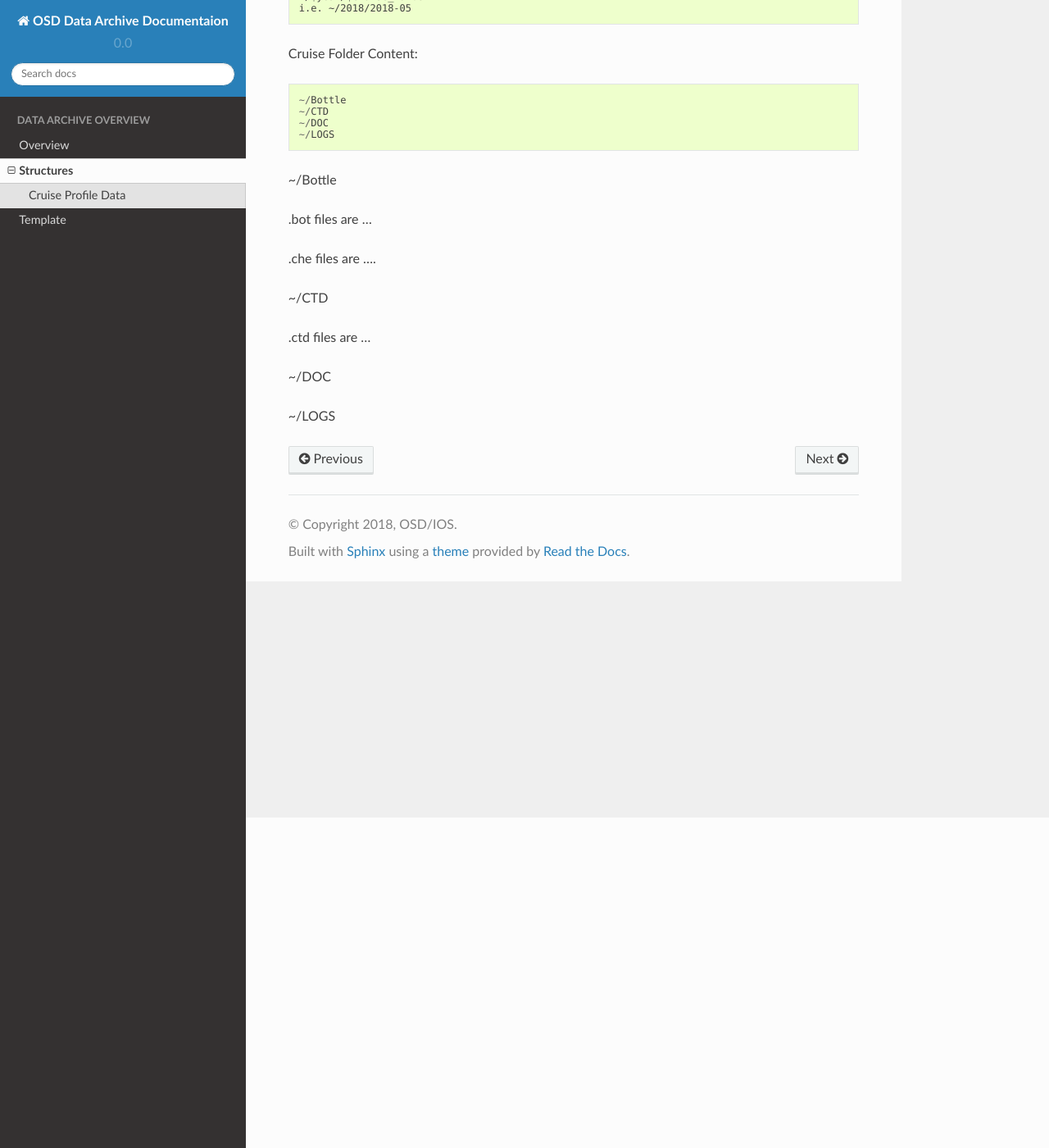
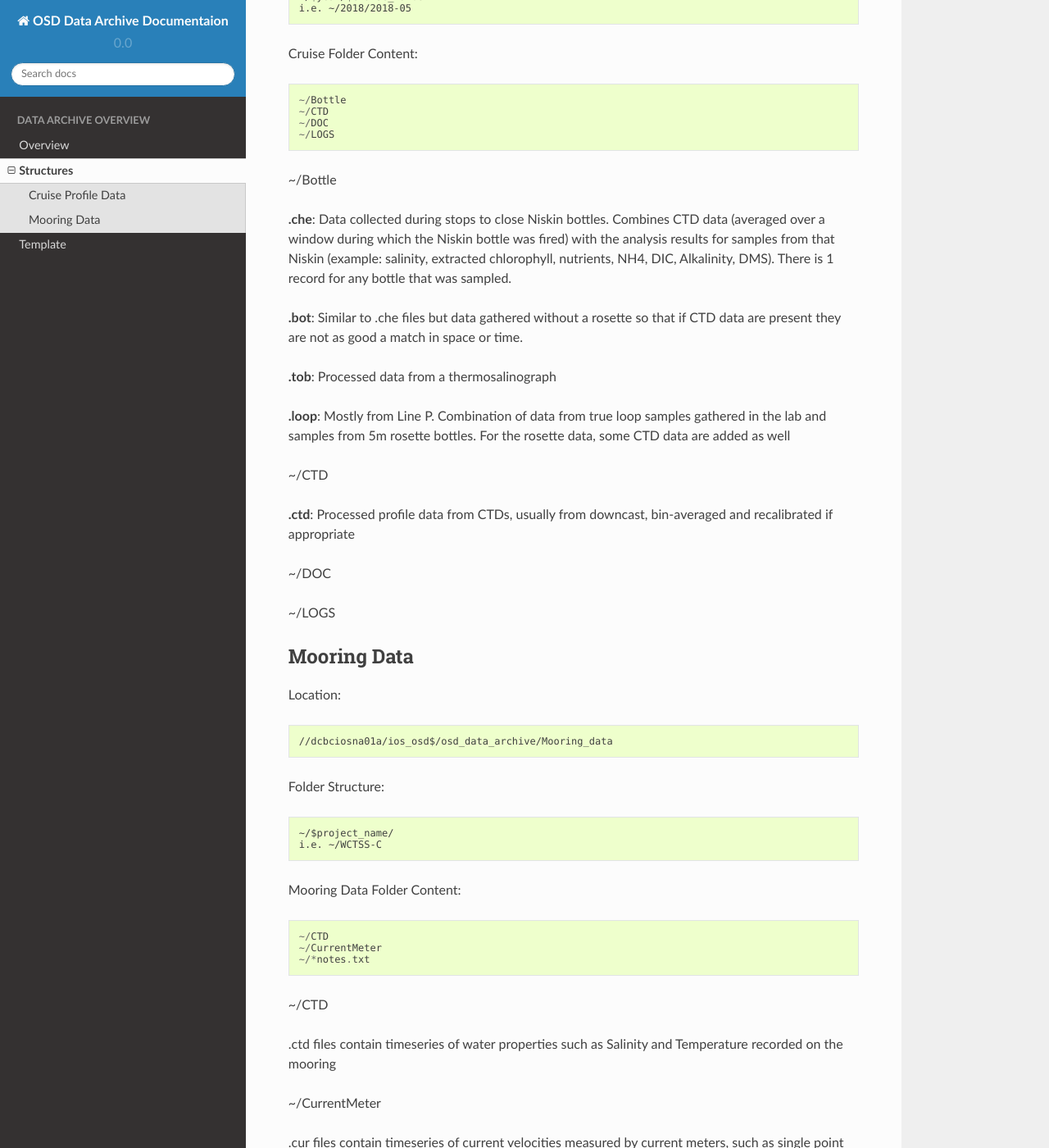
Before and after one commit to onedwd/ios_data, a Sphinx documentation site: the page built from source/structure.rst, in a window 1280 px wide and 1400 px high, scrolled down 403 px. Shown: the whole window at 82% size. Built offline with Sphinx 7.4.7 and the Read the Docs theme 2.0.0, drawn with Linux system fonts in a browser that asks for light colours; some of the changed text lies outside the part shown.

Commit message:
updated structures

```diff
--- a/source/overview.rst
+++ b/source/overview.rst
@@ -10,11 +10,11 @@ The shared drive mounting location is::
 
 The most accessed data are:
 
-Cruise profile data (Water profile data from oceanographic missions) are located at::
+ :ref:`cruise-data-label` (water profile data from oceanographic missions) are located at::
 
 	 //dcbciosna01a/ios_osd$/osd_data_archive/Cruise_data
 
-Mooring data (Data collected from sub-surface moorings) are located at::
+ :ref:`mooring-data-label` (data collected from sub-surface moorings) are located at::
 
 	//dcbciosna01a/ios_osd$/osd_data_archive/Mooring_data
 
--- a/source/structure.rst
+++ b/source/structure.rst
@@ -2,8 +2,10 @@
 Structures
 ============
 
+.. _cruise-data-label:
+
 Cruise Profile Data
--------------
+---------------------
 
 - Location::
 
@@ -23,13 +25,50 @@ Cruise Profile Data
 
   - ~/Bottle
 
-    .bot files are ...
+    **.che**: Data collected during stops to close Niskin bottles. Combines CTD data (averaged over a window during which the Niskin bottle was fired) with the analysis results for samples from that Niskin (example: salinity, extracted chlorophyll, nutrients, NH4, DIC, Alkalinity, DMS). There is 1 record for any bottle that was sampled.
 
-    .che files are ....
+    **.bot**: Similar to .che files but data gathered without a rosette so that if CTD data are present they are not as good a match in space or time.
+
+    **.tob**: Processed data from a thermosalinograph
+
+    **.loop**: Mostly from Line P. Combination of data from true loop samples gathered in the lab and samples from 5m rosette bottles. For the rosette data, some CTD data are added as well
 
   - ~/CTD
 
-    .ctd files are ...
+    **.ctd**: Processed profile data from CTDs, usually from downcast, bin-averaged and recalibrated if appropriate
 
   - ~/DOC
   - ~/LOGS
+
+
+.. _mooring-data-label:
+
+Mooring Data
+---------------------
+
+- Location::
+
+	//dcbciosna01a/ios_osd$/osd_data_archive/Mooring_data
+
+- Folder Structure::
+
+	~/$project_name/
+	i.e. ~/WCTSS-C
+
+- Mooring Data Folder Content::
+
+	~/CTD
+	~/CurrentMeter
+	~/*notes.txt
+
+  - ~/CTD
+
+    .ctd files contain timeseries of water properties such as Salinity and Temperature recorded on the mooring
+
+  - ~/CurrentMeter
+
+    .cur files contain timeseries of current velocities measured by current meters, such as single point current meters and ADCP
+
+  - ~/*notes.txt
+
+    This file contains important data processing notes, e.g., how each sensor was calibrated, how QA/QC were performed, etc.
```
